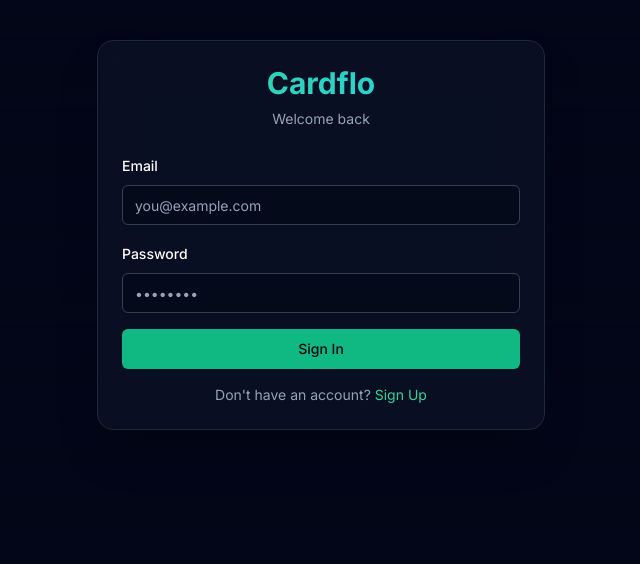
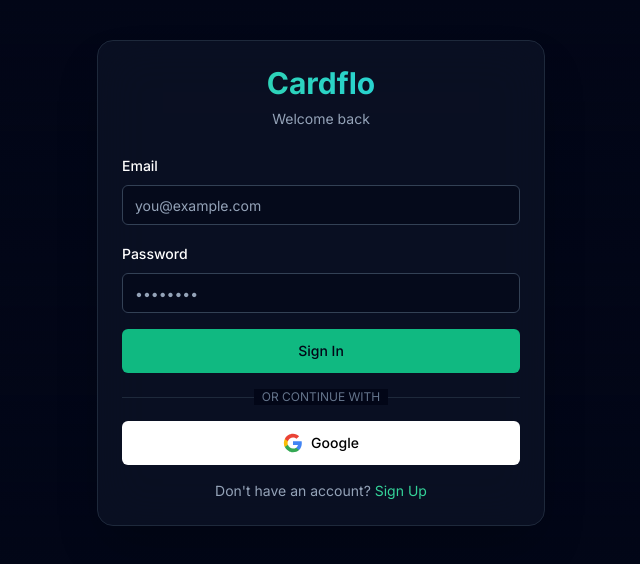
Before and after one commit to madhusudan-gs/cardflo, a Next.js app: page / in a window 1280 px wide. Shown: the top 564 px of the page, without its empty margins (319-959 px from the left). Built offline with nearby package versions, Linux system fonts and the light colour scheme; no server answers.

Commit message:
Fix: Camera leak and Auth improvements

```diff
--- a/components/auth-screen.tsx
+++ b/components/auth-screen.tsx
@@ -14,29 +14,57 @@
     const [email, setEmail] = useState('')
     const [password, setPassword] = useState('')
     const [error, setError] = useState<string | null>(null)
+    const [message, setMessage] = useState<string | null>(null)
+
+    const handleGoogleAuth = async () => {
+        setIsLoading(true)
+        setError(null)
+        try {
+            const { error } = await supabase.auth.signInWithOAuth({
+                provider: 'google',
+                options: {
+                    redirectTo: window.location.origin
+                }
+            })
+            if (error) throw error
+        } catch (err: any) {
+            setError(err.message)
+            setIsLoading(false)
+        }
+    }
 
     const handleAuth = async (e: React.FormEvent) => {
         e.preventDefault()
         setIsLoading(true)
         setError(null)
+        setMessage(null)
 
         try {
             if (isSignUp) {
-                const { error } = await supabase.auth.signUp({
+                const { error, data } = await supabase.auth.signUp({
                     email,
                     password,
                 })
                 if (error) throw error
-                // For simple email/password, usually auto-signs in or asks for confirmation.
-                // We'll assume auto-sign in or success message.
+
+                if (data.user && data.session === null) {
+                    setMessage("Check your email for a confirmation link!")
+                } else if (data.session) {
+                    onAuthSuccess()
+                }
             } else {
                 const { error } = await supabase.auth.signInWithPassword({
                     email,
                     password,
                 })
-                if (error) throw error
+                if (error) {
+                    if (error.message.includes("Email not confirmed")) {
+                        throw new Error("Please confirm your email before signing in. Check your inbox (and spam folder).")
+                    }
+                    throw error
+                }
+                onAuthSuccess()
             }
-            onAuthSuccess()
         } catch (err: any) {
             setError(err.message)
         } finally {
@@ -80,20 +108,67 @@
                     />
                 </div>
 
+                {message && (
+                    <div className="text-emerald-400 text-sm bg-emerald-400/10 p-3 rounded border border-emerald-400/20">
+                        {message}
+                    </div>
+                )}
+
                 {error && (
-                    <div className="text-red-400 text-sm bg-red-400/10 p-2 rounded">
+                    <div className="text-red-400 text-sm bg-red-400/10 p-3 rounded border border-red-400/20">
                         {error}
                     </div>
                 )}
 
-                <Button type="submit" className="w-full" disabled={isLoading}>
+                <Button
+                    type="submit"
+                    className="w-full h-11"
+                    disabled={isLoading}
+                >
                     {isLoading ? (
                         <Loader2 className="w-4 h-4 animate-spin" />
                     ) : isSignUp ? (
-                        'Sign Up'
+                        'Create Account'
                     ) : (
                         'Sign In'
                     )}
+                </Button>
+
+                <div className="relative">
+                    <div className="absolute inset-0 flex items-center">
+                        <span className="w-full border-t border-slate-800" />
+                    </div>
+                    <div className="relative flex justify-center text-xs uppercase">
+                        <span className="bg-slate-950 px-2 text-slate-500">Or continue with</span>
+                    </div>
+                </div>
+
+                <Button
+                    type="button"
+                    variant="outline"
+                    className="w-full h-11 bg-white text-black hover:bg-slate-100 border-none"
+                    onClick={handleGoogleAuth}
+                    disabled={isLoading}
+                >
+                    <svg className="w-5 h-5 mr-2" viewBox="0 0 24 24">
+                        <path
+                            fill="#4285F4"
+                            d="M22.56 12.25c0-.78-.07-1.53-.2-2.25H12v4.26h5.92c-.26 1.37-1.04 2.53-2.21 3.31v2.77h3.57c2.08-1.92 3.28-4.74 3.28-8.09z"
+                        />
+                        <path
+                            fill="#34A853"
+                            d="M12 23c2.97 0 5.46-.98 7.28-2.66l-3.57-2.77c-.98.66-2.23 1.06-3.71 1.06-2.86 0-5.29-1.93-6.16-4.53H2.18v2.84C3.99 20.53 7.7 23 12 23z"
+                        />
+                        <path
+                            fill="#FBBC05"
+                            d="M5.84 14.09c-.22-.66-.35-1.36-.35-2.09s.13-1.43.35-2.09V7.07H2.18C1.43 8.55 1 10.22 1 12s.43 3.45 1.18 4.93l3.66-2.84z"
+                        />
+                        <path
+                            fill="#EA4335"
+                            d="M12 5.38c1.62 0 3.06.56 4.21 1.64l3.15-3.15C17.45 2.09 14.97 1 12 1 7.7 1 3.99 3.47 2.18 7.07l3.66 2.84c.87-2.6 3.3-4.53 6.16-4.53z"
+                        />
+                    </svg>
+                    Google
                 </Button>
 
                 <div className="text-center text-sm text-slate-400">
--- a/components/scanner-screen.tsx
+++ b/components/scanner-screen.tsx
@@ -12,11 +12,15 @@
     const canvasRef = useRef<HTMLCanvasElement>(null);
     const [stream, setStream] = useState<MediaStream | null>(null);
 
-    const startCamera = async () => {
+    useEffect(() => {
+        let currentStream: MediaStream | null = null;
+
+        const startCameraInstance = async () => {
             try {
                 const mediaStream = await navigator.mediaDevices.getUserMedia({
-                video: { facingMode: "environment" }, // Prefer back camera
+                    video: { facingMode: "environment" },
                 });
+                currentStream = mediaStream;
                 setStream(mediaStream);
                 if (videoRef.current) {
                     videoRef.current.srcObject = mediaStream;
@@ -27,14 +31,14 @@
             }
         };
 
-    useEffect(() => {
-        startCamera();
+        startCameraInstance();
+
         return () => {
-            if (stream) {
-                stream.getTracks().forEach((track) => track.stop());
+            if (currentStream) {
+                currentStream.getTracks().forEach((track) => track.stop());
             }
         };
-    }, []); // Run once on mount
+    }, []);
 
     const capture = useCallback(() => {
         if (videoRef.current && canvasRef.current) {
```
Lines whose indentation alone changed are shown as unchanged.
